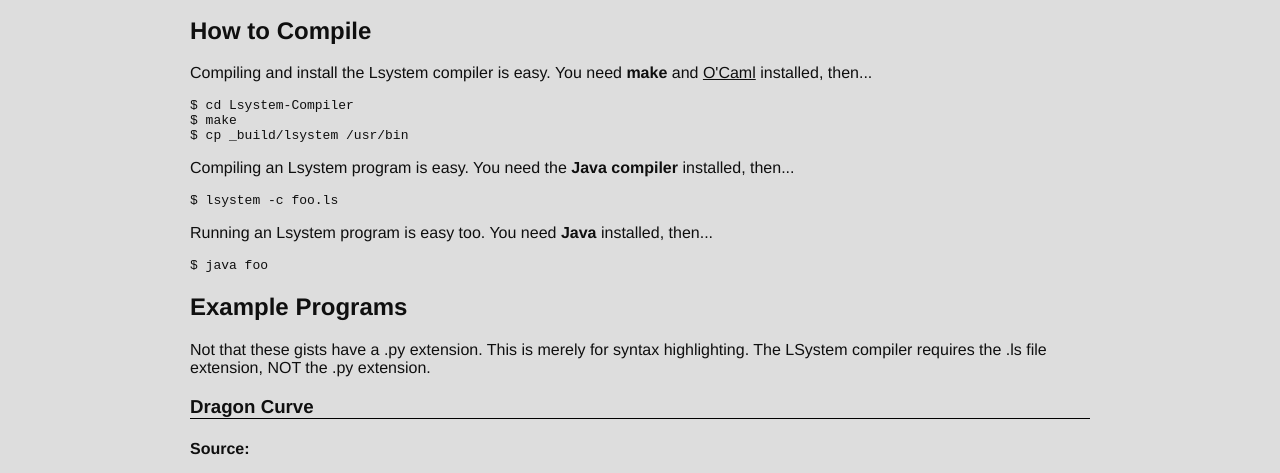
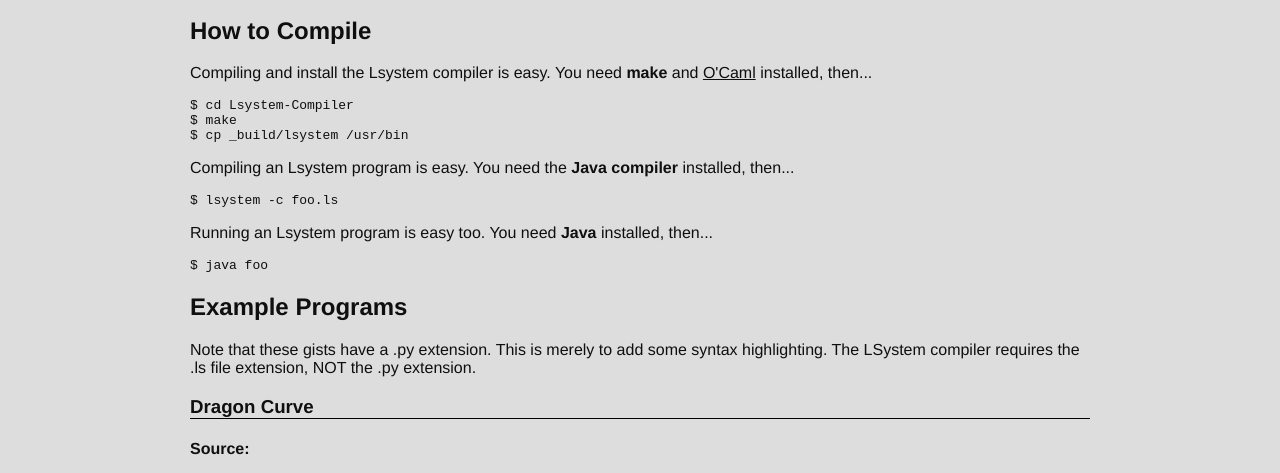
Before and after one commit to ethanhann/Lsystem-Compiler, a plain HTML site: page index.html in a window 1280 px wide. Shown: the part 327-800 px from the top of the page. Drawn offline with Linux system fonts and the light colour scheme.

Commit message:
Fixed typo.

```diff
--- a/index.html
+++ b/index.html
@@ -76,7 +76,7 @@
 	</p>
 
 	<h2>Example Programs</h2>
-	<p>Not that these gists have a .py extension. This is merely for syntax highlighting. The LSystem compiler requires the .ls file extension, NOT the .py extension.</p>
+	<p>Note that these gists have a .py extension. This is merely to add some syntax highlighting. The LSystem compiler requires the .ls file extension, NOT the .py extension.</p>
 	<!-- Dragon Curve  -->
 	<h3>Dragon Curve</h3>
 	<h4>Source:</h4>
```
